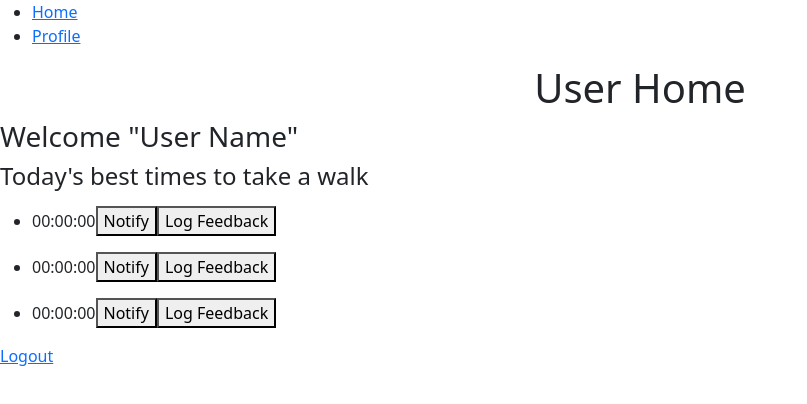
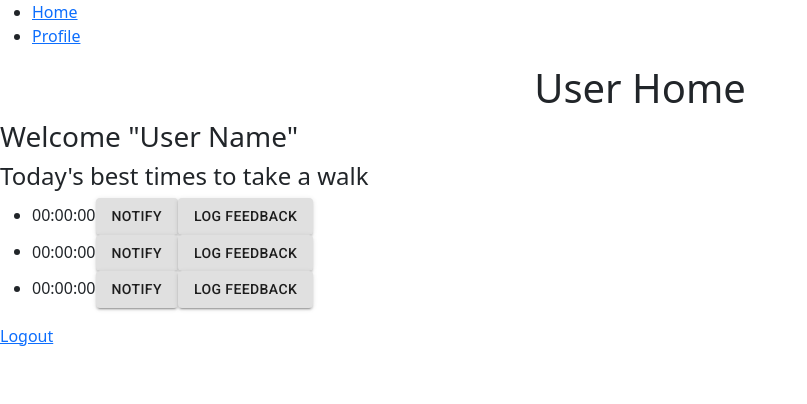
Before and after one commit to CodeBendersTR/sunnywalk-frontend, a React (Create React App) app: page /home in a window 1280 px wide. Shown: the top 404 px of the page, without its empty margins (0-807 px from the left). Built offline with nearby package versions, Linux system fonts and the light colour scheme.

Commit message:
Added buttons from MUI components

```diff
--- a/src/pages/Home/Home.css
+++ b/src/pages/Home/Home.css
@@ -6,3 +6,7 @@
   display:flex;
   justify-content: center;
 }
+
+.button{
+  margin: 10px;
+}
--- a/src/pages/Home/Home.js
+++ b/src/pages/Home/Home.js
@@ -1,7 +1,7 @@
 import "./Home.css";
 import { Menu } from "..";
 import {Link} from "react-router-dom";
-//import Button from 'muicss/lib/react/button';
+import Button from '@material-ui/core/Button';
 
 //const logo = require('/public/logo.jpg');
 
@@ -17,22 +17,19 @@ function Home() {
               <div>
                 <ul>
                   <li>
-                    <p></p>
                     <displaytime>00:00:00</displaytime>
-                    <button className="notify-user">Notify</button>
-                    <button>Log Feedback</button>
+                    <Button variant="contained" className="notify-user button">Notify</Button>
+                    <Button variant="contained">Log Feedback</Button>
                   </li>
                   <li>
-                    <p></p>
                     <displaytime>00:00:00</displaytime>
-                    <button>Notify</button>
-                    <button>Log Feedback</button>
+                    <Button variant="contained" className="button">Notify</Button>
+                    <Button variant="contained">Log Feedback</Button>
                   </li>
                   <li>
-                    <p></p>
                     <displaytime>00:00:00</displaytime>
-                    <button>Notify</button>
-                    <button>Log Feedback</button>
+                    <Button variant="contained" className="button">Notify</Button>
+                    <Button variant="contained">Log Feedback</Button>
                   </li>
                 </ul>
               </div>
```
